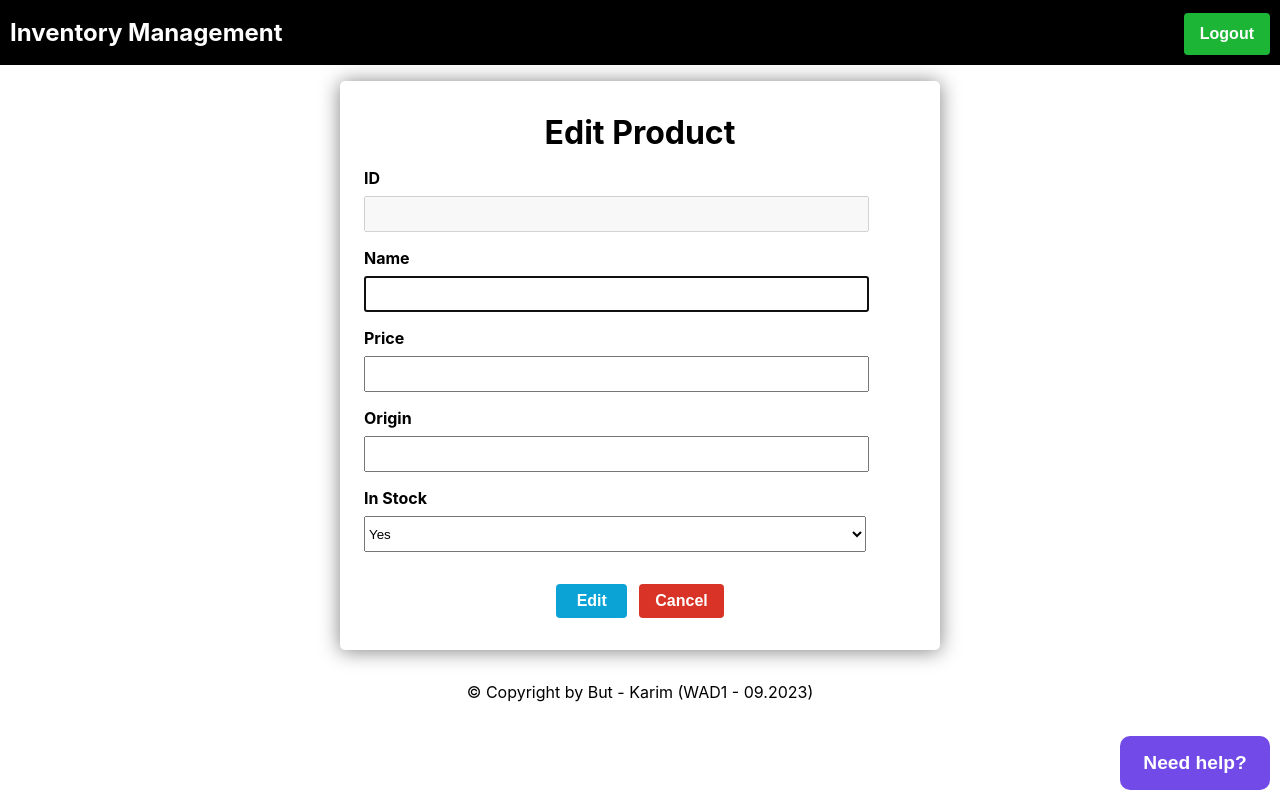
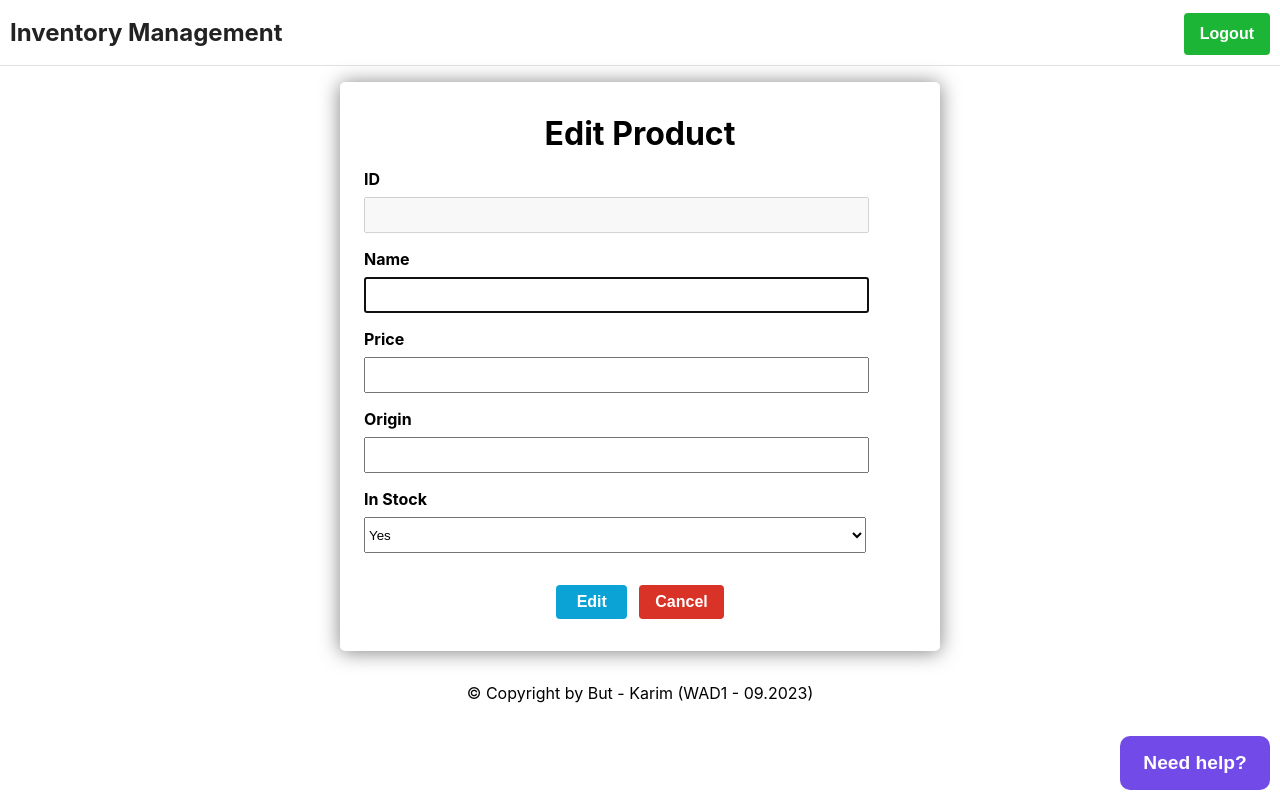
Before and after one commit to butbuiapp/wad1-final-project, a React (Create React App) app in the folder frontend/: page /product/edit in a window 1280 px wide. Built offline with nearby package versions, Linux system fonts and the light colour scheme; no server answers; sample sign-in values are in the browser's storage.

Commit message:
change css

```diff
--- a/frontend/src/components/ProductList.js
+++ b/frontend/src/components/ProductList.js
@@ -5,7 +5,7 @@ function ProductList({products, onDeleteProduct}) {
 
   return (
     <div className="product">
-      <h1>Product List</h1>
+      <h2>Product List</h2>
       <div className='table'>
         <div className='table-header'>
           <div className='table-header-cell'>ID</div>
--- a/frontend/src/css/Header.css
+++ b/frontend/src/css/Header.css
@@ -7,12 +7,11 @@
   display: flex;
   justify-content: space-between;
   align-items: center;
-  /* background-color: #e8e8e8; */
-  background-color: black;
+  border-bottom: 1px solid #e1e1e1;
 }
 
 .header_container a {
   text-decoration: none;
   font-size: 1.5rem;
-  color: white;
+  color: #222;
 }
--- a/frontend/src/css/Product.css
+++ b/frontend/src/css/Product.css
@@ -13,7 +13,7 @@
 .product .table-header-cell {
   display: table-cell;
   padding: 5px;
-  border-bottom: 1px solid gray;
+  border-bottom: 1px solid #e1e1e1;
 }
 
 .product .table-row {
@@ -23,7 +23,7 @@
 .product .table-body-cell {
   display: table-cell;
   padding: 10px;
-  border-bottom: 1px solid gray;
+  border-bottom: 1px solid #e1e1e1;
 }
 
 .add-product {
--- a/frontend/src/modal/ConfirmDialog.js
+++ b/frontend/src/modal/ConfirmDialog.js
@@ -15,8 +15,8 @@ function ConfirmDialog(props) {
       <div className='backdrop'>
         <div className='modal'>
           <p>{props.message}</p>
-          <button className="btn btn-cancel medium" onClick={cancelHandler}>Cancel</button>
-          <button className="btn medium ml" onClick={confirmHandler}>Confirm</button>
+          <button className="btn btn-edit small" onClick={confirmHandler}>Confirm</button>
+          <button className="btn btn-cancel small ml" onClick={cancelHandler}>Cancel</button>
         </div>
       </div>
     </div>
```
